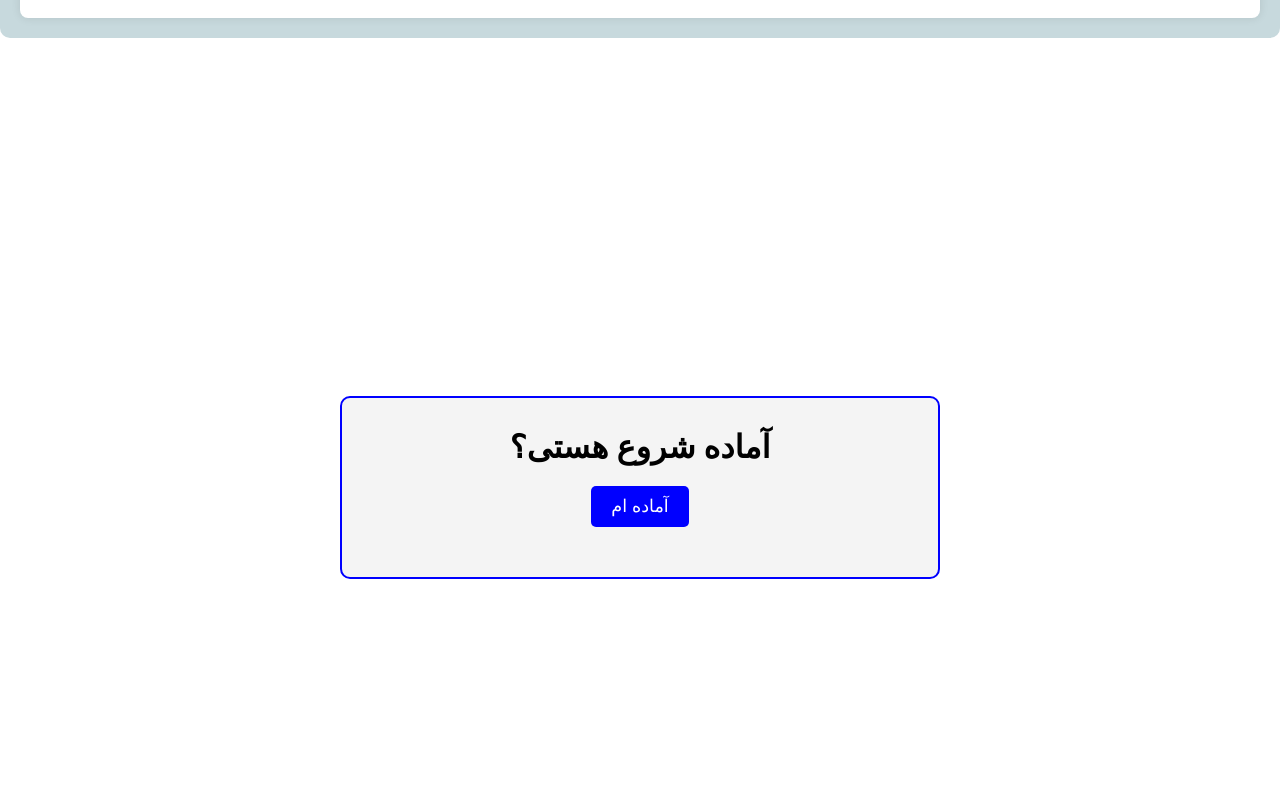
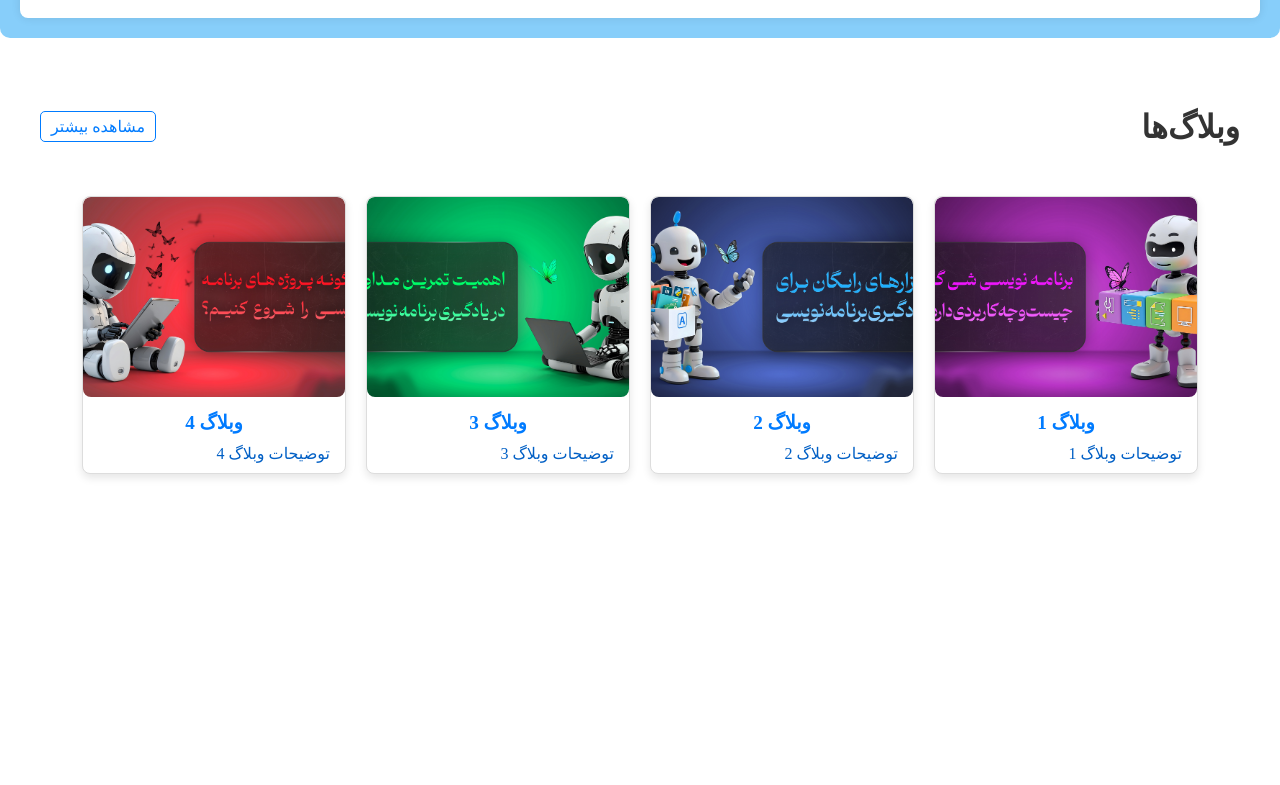
Before and after one commit to elahe-toraj/Pegahrayaneh, a React (Vite) app: page / in a window 1280 px wide. Shown: the part 1575-2360 px from the top of the page. Built offline with nearby package versions, Linux system fonts and the light colour scheme.

Commit message:
Edit Blog

```diff
--- a/src/App.jsx
+++ b/src/App.jsx
@@ -4,8 +4,8 @@ import ProductView from "./components/ProductComponent/ProductView";
 import Footer from "./components/FooterComponent/Footer";
 import Quiz from "./components/Quiz";
 import Slider from "./components/Slider";
-import ListBlog from "./components/ListBlog";
-import BlogPage from "./components/BlogPage";
+import ListBlog from "./components/BlogComponent/ListBlog";
+import BlogPage from "./components/BlogComponent/BlogPage";
 import { BrowserRouter as Router, Routes, Route } from 'react-router-dom';
 import ServiceSection from './components/ServiceComponent/ServiceSection';
 import "./harchi.css";
@@ -25,8 +25,8 @@ function App() {
                 <ServiceSection />
                 <main>
                   <ProductView />
+                  <ListBlog />
                   <Quiz />
-                  <ListBlog />
                 </main>
                 <Footer />
               </>
--- /dev/null
+++ b/src/components/BlogComponent/Blog.css
@@ -0,0 +1,203 @@
+/*Blog*/
+.blog-container {
+    max-width: 1500px;
+    /* حداکثر عرض کانتینر */
+    margin: 0 auto;
+    /* وسط‌چین کردن کانتینر */
+    padding: 0 20px;
+    /* فاصله از سمت راست و چپ */
+}
+
+.blog-list {
+    display: flex;
+    flex-wrap: wrap;
+    gap: 20px;
+    justify-content: center;
+    margin: 20px;
+    text-decoration-line: none !important;
+}
+
+.blog-header {
+    display: flex;
+    justify-content: space-between;
+    align-items: center;
+    margin-bottom: 30px;
+}
+
+.blog-title {
+    font-size: 2rem;
+
+    font-weight: bold;
+    margin: 0;
+}
+
+.view-more {
+    font-size: 1rem;
+    color: #007bff;
+    text-decoration: none;
+    padding: 5px 10px;
+    border: 1px solid #007bff;
+    border-radius: 5px;
+    transition: background-color 0.3s ease;
+}
+
+.view-more:hover {
+    background-color: #007bff;
+    color: #fff;
+}
+
+.blog-list {
+    display: flex;
+    flex-wrap: wrap;
+    gap: 20px;
+    justify-content: center;
+    margin: 20px;
+}
+
+.blog-header {
+    display: flex;
+    flex-direction: row-reverse;
+    justify-content: space-between;
+    align-items: center;
+    width: 100%;
+    margin-bottom: 30px;
+}
+
+/* استایل کلی صفحه وبلاگ */
+.blog-page {
+    padding: 20px;
+    background-color: #f9f9f9;
+    font-family: Arial, sans-serif;
+    line-height: 1.6;
+    color: #333;
+}
+
+/* عنوان وبلاگ */
+.blog-page h1 {
+    font-size: 2rem;
+    color: #211c84;
+    margin-bottom: 20px;
+    text-align: center;
+}
+
+/* محتوای وبلاگ */
+.blog-page p {
+    font-size: 1rem;
+    color: #555;
+    margin-bottom: 15px;
+    text-align: justify;
+}
+
+.blog-box {
+    display: flex;
+    /* استفاده از فلکس‌باکس */
+    flex-direction: column;
+    /* در حالت پیش‌فرض، محتوا به صورت عمودی قرار گیرد */
+    width: 22%;
+    /* عرض کادر */
+    background-color: #fff;
+    border: 1px solid #ddd;
+    border-radius: 8px;
+    box-shadow: 0 4px 8px rgba(0, 0, 0, 0.1);
+    transition: transform 0.3s ease, box-shadow 0.3s ease;
+    overflow: hidden;
+}
+
+/* استایل برای لینک‌ها */
+.blog-box a {
+    text-decoration: none !important;
+    /* حذف خط زیر با اولویت بالا */
+    color: inherit;
+    /* حفظ رنگ متن */
+}
+
+.blog-box a:hover {
+    text-decoration: none !important;
+    /* اطمینان از حذف خط زیر در حالت هاور */
+}
+
+/* استایل برای تصاویر */
+.blog-image img {
+    width: 100%;
+    /* عرض تصویر برابر با عرض والد */
+    height: auto;
+    /* ارتفاع تصویر به صورت خودکار تنظیم شود */
+    object-fit: cover;
+    /* برش تصویر برای تناسب */
+    border-radius: 8px;
+    /* گوشه‌های گرد */
+}
+
+/* استایل برای دکمه‌ها */
+.blog-page .btn {
+    display: inline-block;
+    padding: 10px 20px;
+    background-color: #211c84;
+    color: white;
+    border: none;
+    border-radius: 5px;
+    cursor: pointer;
+    text-align: center;
+    font-size: 1rem;
+}
+
+.blog-page .btn:hover {
+    background-color: #333;
+}
+
+.blog-title {
+    font-size: 2rem;
+    color: #333;
+    font-weight: bold;
+    margin: 0;
+    text-align: right;
+}
+
+.blog-box {
+    width: 22%;
+    background-color: #fff;
+    border: 1px solid #ddd;
+    border-radius: 8px;
+    box-shadow: 0 4px 8px rgba(0, 0, 0, 0.1);
+    transition: transform 0.3s ease, box-shadow 0.3s ease;
+    overflow: hidden;
+}
+
+.blog-box:hover {
+    transform: translateY(-5px);
+    box-shadow: 0 8px 16px rgba(0, 0, 0, 0.2);
+}
+
+.blog-image img {
+    width: 100%;
+    height: 200px;
+    object-fit: cover;
+}
+
+.blog-box h3 {
+    font-size: 1.2rem;
+    margin: 10px 15px;
+    color: #007bff;
+    text-align: center;
+    /* متن‌ها در مرکز قرار بگیرند */
+}
+
+.blog-box p {
+    font-size: 1rem;
+    color: #005fc5;
+    margin: 0 15px 10px;
+    text-align: justify;
+    /* متن‌ها به صورت مرتب نمایش داده شوند */
+}
+
+@media (max-width: 768px) {
+    .blog-box {
+        width: 100%;
+        /* در عرض‌های کوچک، کادرها تمام عرض صفحه را بگیرند */
+    }
+
+    .blog-list {
+        flex-direction: column;
+        /* کادرها به صورت عمودی قرار بگیرند */
+    }
+}
--- a/src/components/ListBlog.jsx
+++ b/src/components/BlogComponent/ListBlog.jsx
@@ -3,7 +3,7 @@ import { Link } from 'react-router-dom';
 
 const ListBlog = () => {
     return (
-        <section>
+        <section className="blog-container">
             <div className="blog-list">
                 <div className="blog-header">
                     <Link to="/blogs" className="view-more">مشاهده بیشتر</Link>
--- a/src/components/ProductComponent/Product.css
+++ b/src/components/ProductComponent/Product.css
@@ -6,7 +6,7 @@
 }
 
 .product {
-    background-color: #C7D9DD;
+    background-color: #87CEFA;
     padding: 20px;
     border-radius: 10px;
 }
--- a/src/harchi.css
+++ b/src/harchi.css
@@ -380,116 +380,7 @@ section {
     background-color: #0077cc;
 }
 
-/*Blog*/
-.blog-list {
-    display: flex;
-    flex-wrap: wrap;
-    gap: 20px;
-    justify-content: center;
-    margin: 20px;
-  }
 
-  .blog-header {
-    display: flex;
-    justify-content: space-between;
-    align-items: center;
-    margin-bottom: 30px;
-  }
-
-  .blog-title {
-    font-size: 2rem;
-    color: #333;
-    font-weight: bold;
-    margin: 0;
-  }
-
-  .view-more {
-    font-size: 1rem;
-    color: #007bff;
-    text-decoration: none;
-    padding: 5px 10px;
-    border: 1px solid #007bff;
-    border-radius: 5px;
-    transition: background-color 0.3s ease;
-  }
-
-  .view-more:hover {
-    background-color: #007bff;
-    color: #fff;
-  }
-
-  .blog-list {
-    display: flex;
-    flex-wrap: wrap;
-    gap: 20px;
-    justify-content: center;
-    margin: 20px;
-  }
-
-  .blog-header {
-    display: flex;
-    flex-direction: row-reverse;
-    justify-content: space-between;
-    align-items: center;
-    width: 100%;
-    margin-bottom: 30px;
-  }
-
-  .view-more {
-    font-size: 1rem;
-    color: #007bff;
-    text-decoration: none;
-    padding: 5px 10px;
-    border: 1px solid #007bff;
-    border-radius: 5px;
-    transition: background-color 0.3s ease;
-  }
-
-  .view-more:hover {
-    background-color: #007bff;
-    color: #fff;
-  }
-
-  .blog-title {
-    font-size: 2rem;
-    color: #333;
-    font-weight: bold;
-    margin: 0;
-    text-align: right;
-  }
-
-  .blog-box {
-    width: 22%;
-    background-color: #fff;
-    border: 1px solid #ddd;
-    border-radius: 8px;
-    box-shadow: 0 4px 8px rgba(0, 0, 0, 0.1);
-    transition: transform 0.3s ease, box-shadow 0.3s ease;
-    overflow: hidden;
-  }
-
-  .blog-box:hover {
-    transform: translateY(-5px);
-    box-shadow: 0 8px 16px rgba(0, 0, 0, 0.2);
-  }
-
-  .blog-image img {
-    width: 100%;
-    height: 200px;
-    object-fit: cover;
-  }
-
-  .blog-box h3 {
-    font-size: 1.2rem;
-    margin: 10px 15px;
-    color: #333;
-  }
-
-  .blog-box p {
-    font-size: 1rem;
-    color: #666;
-    margin: 0 15px 10px;
-  }
 
 
 
```
Also changed, not shown: src/components/BlogComponent/BlogPage.jsx (renamed from src/components/BlogPage.jsx, +5 -5 lines), src/components/BlogComponent/BlogCard.jsx (renamed from src/components/BlogCard.jsx).
